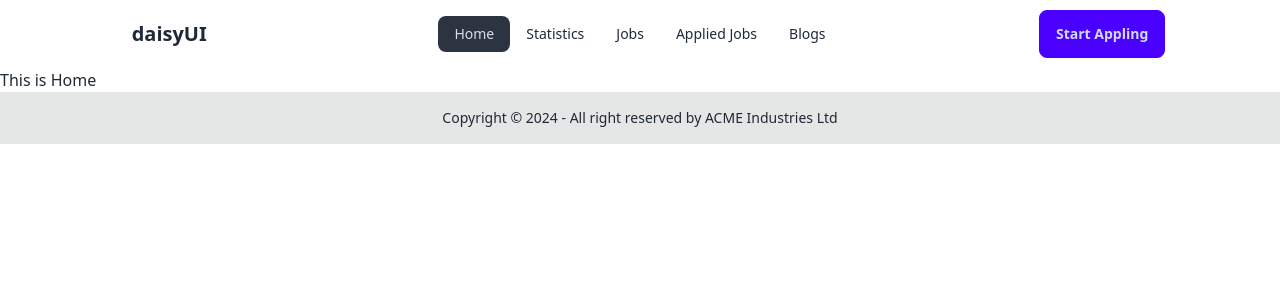
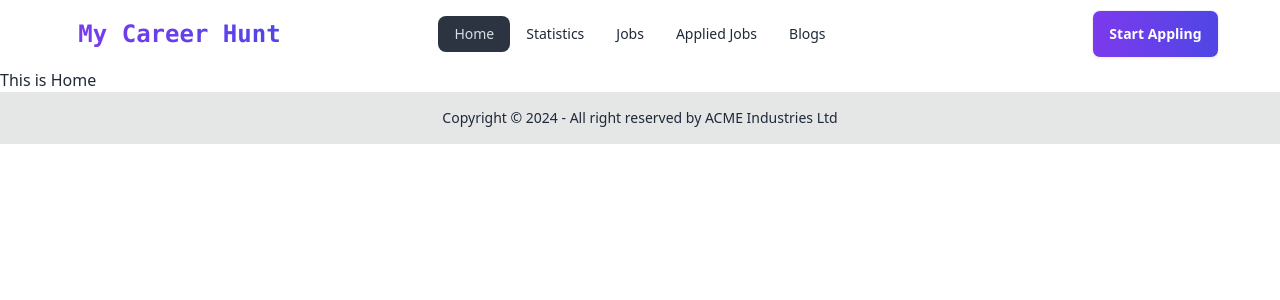
Before and after one commit to personalGitprofile/my_career-apply, a React (Vite) app: page / in a window 1280 px wide. Shown: the top 300 px of the page. Built offline with nearby package versions, Linux system fonts and the light colour scheme.

Commit message:
Gradient adding text and btn

```diff
--- a/src/components/Navbar/Navbar.jsx
+++ b/src/components/Navbar/Navbar.jsx
@@ -4,7 +4,7 @@ import { Link, NavLink } from "react-router-dom";
 const Navbar = () => {
 
     const links = <>
-        <li><NavLink to="/">Home</NavLink></li>
+        <li><NavLink  to="/">Home</NavLink></li>
         <li><NavLink to="/statistics">Statistics</NavLink></li>
         <li><NavLink to="/jobs">Jobs</NavLink></li>
         <li><NavLink to="/applied">Applied Jobs</NavLink></li>
@@ -15,7 +15,7 @@ const Navbar = () => {
     </>
 
     return (
-        <div className="navbar bg-base-100 w-10/12 mx-auto">
+        <div className="navbar bg-base-100 w-11/12 mx-auto">
         <div className="navbar-start">
           <div className="dropdown">
             <div tabIndex={0} role="button" className="btn btn-ghost lg:hidden">
@@ -38,7 +38,7 @@ const Navbar = () => {
              {links}
             </ul>
           </div>
-          <a className="btn btn-ghost text-xl">daisyUI</a>
+          <a className="btn btn-ghost text-2xl font-mono bg-gradient-to-r from-violet-600 to-indigo-600 bg-clip-text text-transparent ">My Career Hunt</a>
         </div>
         <div className="navbar-center hidden lg:flex">
           <ul className="menu menu-horizontal px-1">
@@ -48,7 +48,7 @@ const Navbar = () => {
         </div>
         <div className="navbar-end">
 
-                <Link to='/' ><button className="btn btn-primary">Start Appling</button></Link>
+                <Link to='/' ><button className="btn bg-gradient-to-r from-violet-600 to-indigo-600 text-white">Start Appling</button></Link>
         </div>
       </div>
     );
```
